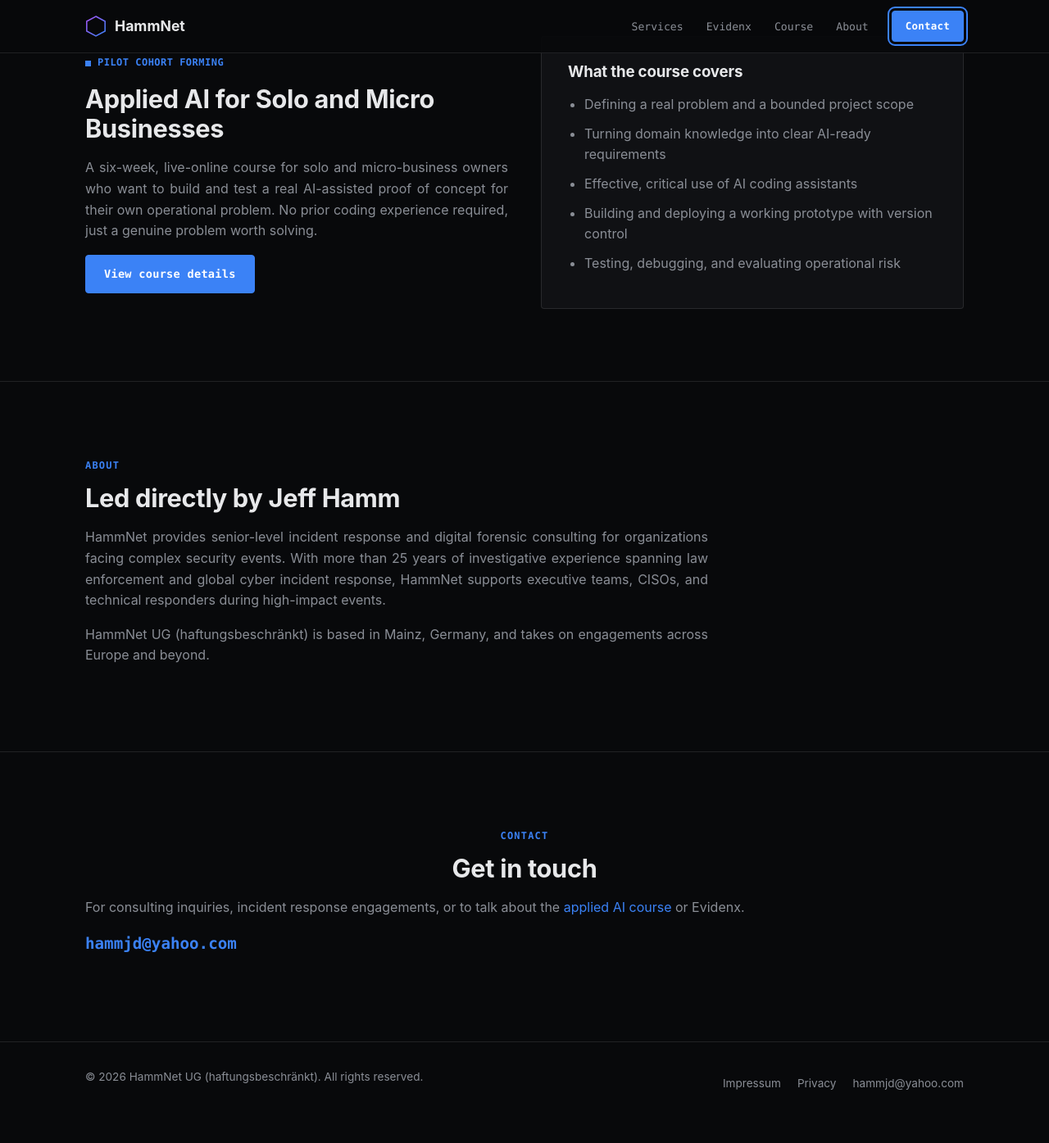
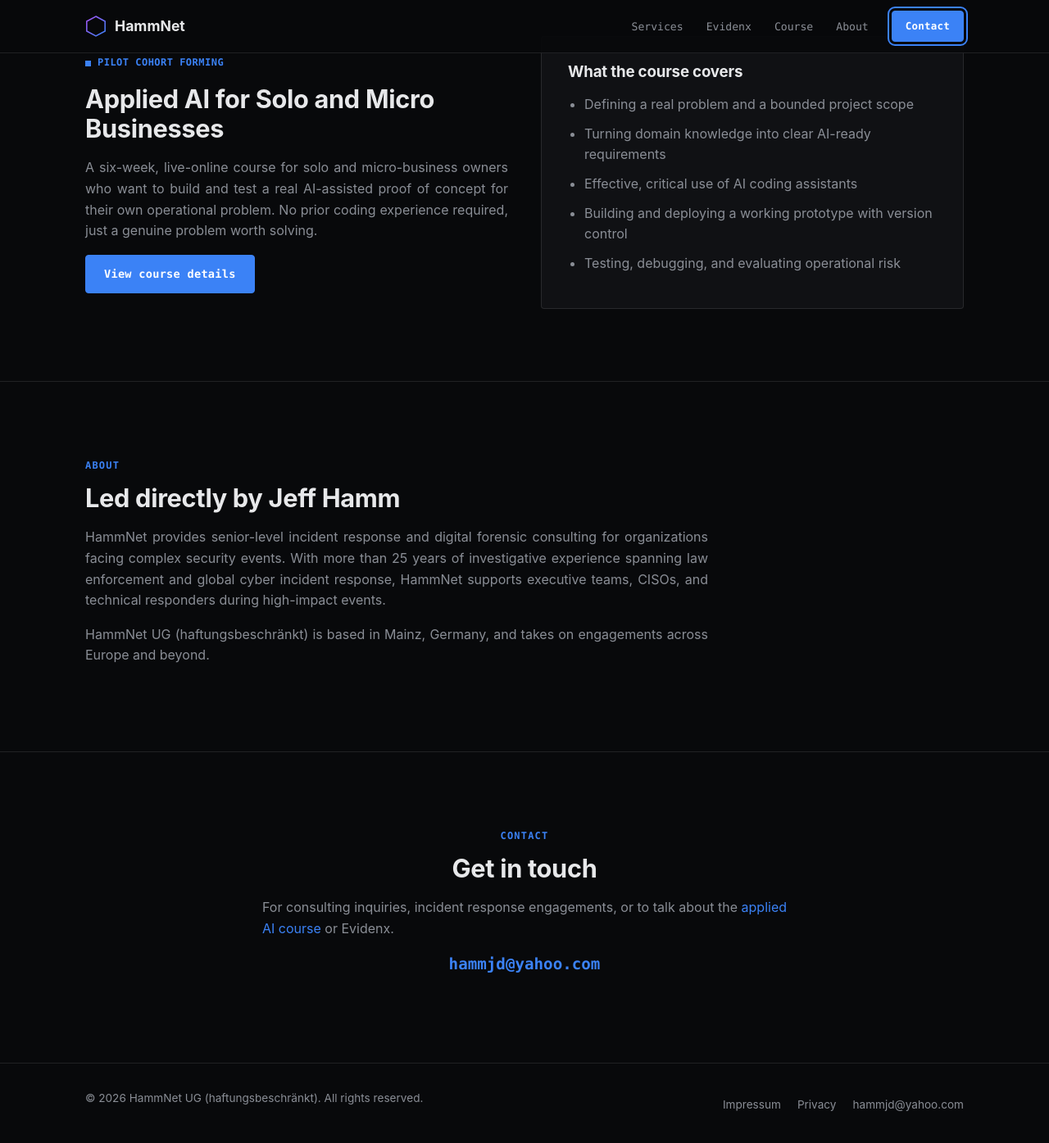
Before and after one commit to hammjd/hammjd.github.io, a Jekyll site: the page built from index.html, in a window 1280 px wide and 1400 px high, scrolled down 2554 px. Shown: the top 1395 px of the window at 82% size. Built offline with Jekyll 4.4.1, drawn with Linux system fonts in a browser that asks for light colours; before the commit the page ends 3928 px from its top, so only the background shows below that.

Commit message:
Fix three spacing/alignment regressions from the global justify change
- The global "p { text-align: justify }" rule caught .contact__email
  (wrapping the CTA button/link) and the price card's "+ VAT per
  participant" line, both single-line elements meant to stay centered
  under their centered siblings. Justify's last-line rule defaults a
  single line to left, so both had silently gone left-aligned. Added
  explicit text-align: center overrides for each.
- The .contact section's intro/footer paragraphs had no width
  constraint, so a short sentence in the full-width container read as
  stuck to the left instead of a centered block. Narrowed and centered
  them the same way .section-head already does.
- .card p had margin-bottom: 0 on every paragraph, correct for the
  common single-paragraph card but collapsing the gap between
  paragraphs in the one card that has two ("The shared application").
  Changed to :last-child so multi-paragraph cards keep normal spacing.

Found by a full-page sweep of both pages at desktop and mobile widths,
prompted by the register-interest button issue.

Co-Authored-By: Claude Sonnet 5 <noreply@anthropic.com>

```diff
--- a/assets/css/main.css
+++ b/assets/css/main.css
@@ -316,8 +316,11 @@ section + section {
 }
 
 .card p {
+  font-size: 0.95rem;
+}
+
+.card p:last-child {
   margin-bottom: 0;
-  font-size: 0.95rem;
 }
 
 .card__icon {
@@ -431,7 +434,14 @@ section + section {
   text-align: center;
 }
 
+.contact p:not(.contact__email) {
+  max-width: 640px;
+  margin-left: auto;
+  margin-right: auto;
+}
+
 .contact__email {
+  text-align: center;
   font-family: var(--mono);
   font-size: 1.2rem;
   font-weight: 700;
@@ -867,6 +877,10 @@ section + section {
   margin-bottom: 4px;
 }
 
+.price-amount + p {
+  text-align: center;
+}
+
 .price-card .check-list {
   text-align: left;
   margin: 28px 0;
```
